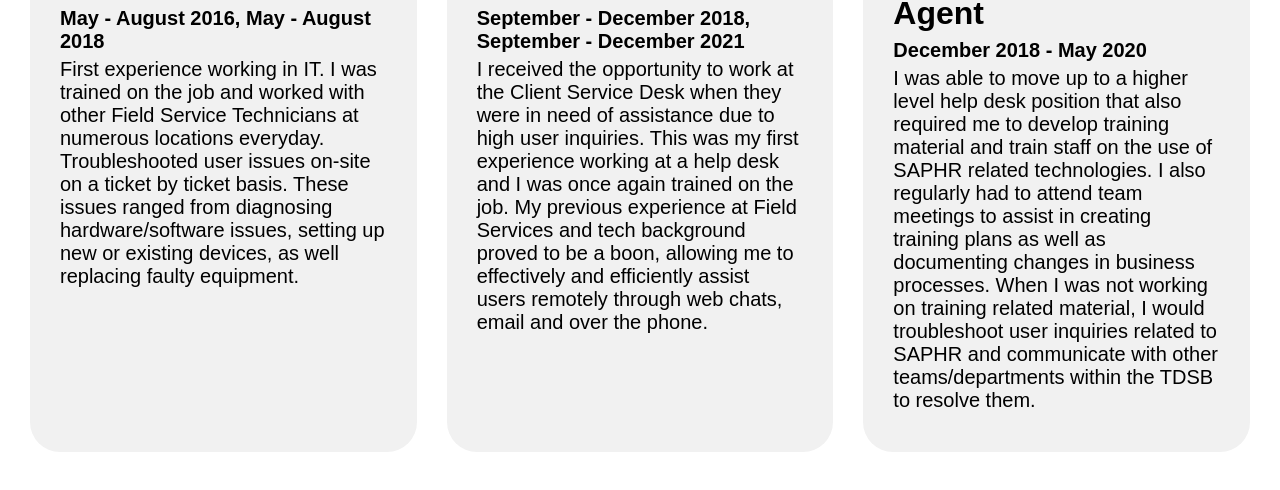
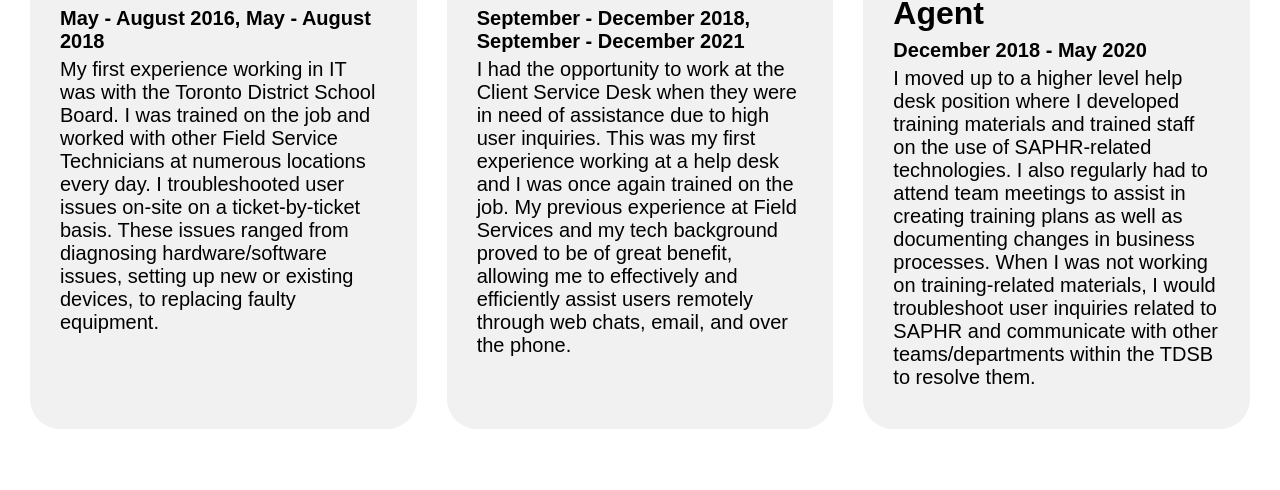
Before and after one commit to mariomartz0/my-portfolio, a plain HTML site: page index.html in a window 1280 px wide. Shown: the part 2107-2597 px from the top of the page. Drawn offline with Linux system fonts and the light colour scheme; a web font is replaced by a local one.

Commit message:
re-write experience section

```diff
--- a/index.html
+++ b/index.html
@@ -159,12 +159,13 @@
                     <h3>TDSB - Field Service Technician</h3>
                     <div>May - August 2016, May - August 2018</div>
                     <p>
-                        First experience working in IT. I was trained
+                        My first experience working in IT was with the Toronto
+                        District School Board. I was trained
                         on the job and worked with other Field Service Technicians
-                        at numerous locations everyday. Troubleshooted user issues
-                        on-site on a ticket by ticket basis. These issues ranged
+                        at numerous locations every day. I troubleshooted user issues
+                        on-site on a ticket-by-ticket basis. These issues ranged
                         from diagnosing hardware/software issues, setting up
-                        new or existing devices, as well replacing faulty equipment.
+                        new or existing devices, to replacing faulty equipment.
                     </p>
                 </article>
                 <article>
@@ -177,13 +178,13 @@
                     <h3>TDSB - Client Service Desk Agent</h3>
                     <div>September - December 2018, September - December 2021</div>
                     <p>
-                        I received the opportunity to work at the Client Service Desk
+                        I had the opportunity to work at the Client Service Desk
                         when they were in need of assistance due to high user inquiries.
                         This was my first experience working at a help desk and I was
                         once again trained on the job. My previous experience at
-                        Field Services and tech background proved to be a boon,
+                        Field Services and my tech background proved to be of great benefit,
                         allowing me to effectively and efficiently assist users
-                        remotely through web chats, email and over the phone.
+                        remotely through web chats, email, and over the phone.
                     </p>
                 </article>
                 <article>
@@ -196,12 +197,12 @@
                     <h3>TDSB - SAPHR Trainer/Help Desk Agent</h3>
                     <div>December 2018 - May 2020</div>
                     <p>
-                        I was able to move up to a higher level help desk position that also
-                        required me to develop training material and train staff on the use of
-                        SAPHR related technologies. I also regularly had to attend team meetings
+                        I moved up to a higher level help desk position where
+                        I developed training materials and trained staff on the use of
+                        SAPHR-related technologies. I also regularly had to attend team meetings
                         to assist in creating training plans as well as documenting changes in
-                        business processes. When I was not working on training related
-                        material, I would troubleshoot user inquiries related to SAPHR and
+                        business processes. When I was not working on training-related
+                        materials, I would troubleshoot user inquiries related to SAPHR and
                         communicate with other teams/departments within the TDSB to resolve them.
                     </p>
                 </article>
```
